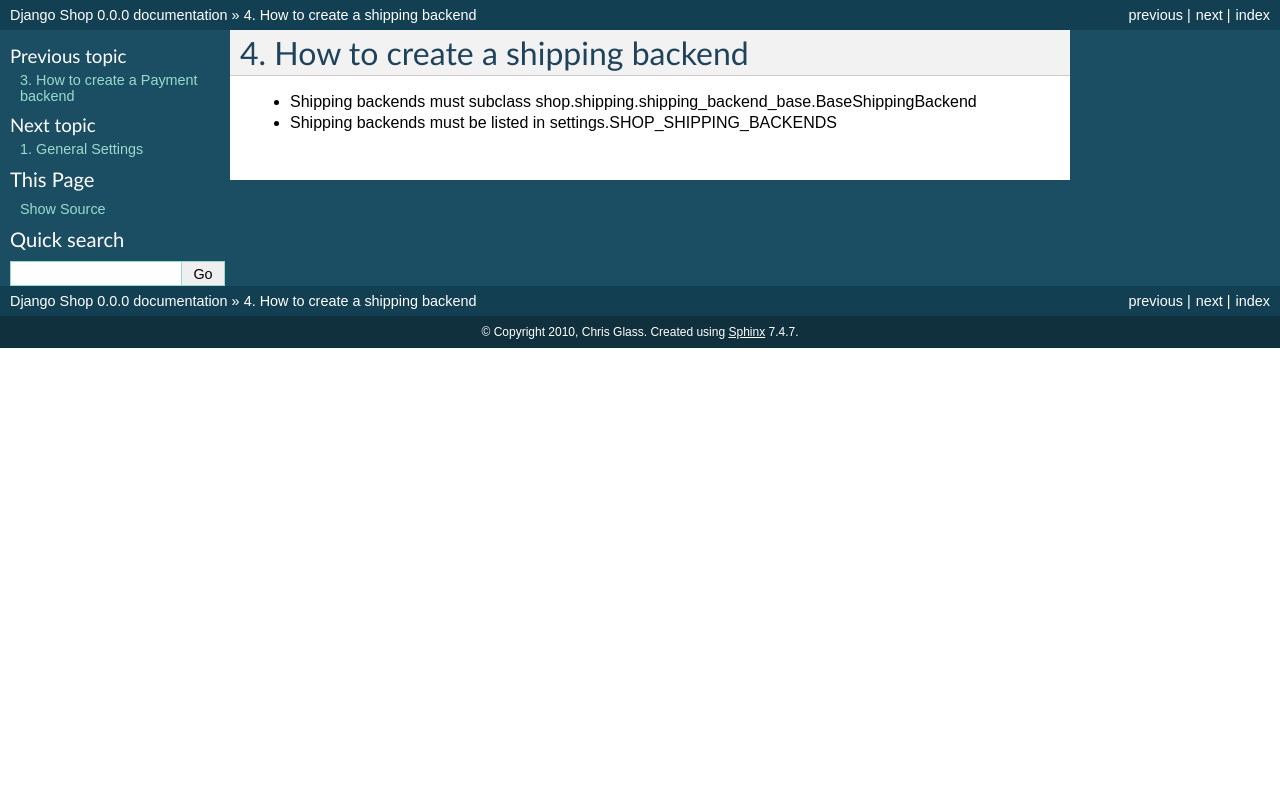
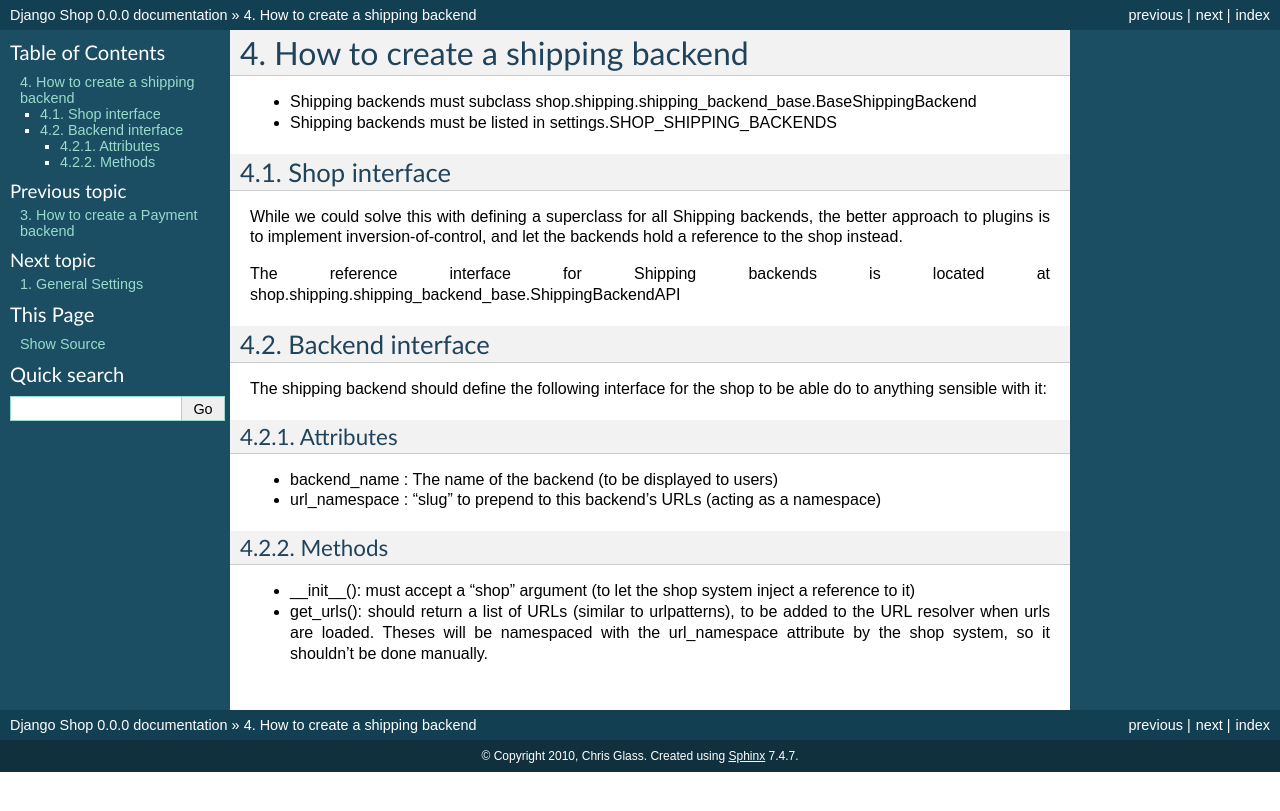
Before and after one commit to smartdevcode/django-shop, a Sphinx documentation site: the page built from docs/howto/how-to-shipping.rst, in a window 1280 px wide. Shown: the top 811 px of the page. Built offline with Sphinx 7.4.7, drawn with Linux system fonts in a browser that asks for light colours.

Commit message:
Added documentation for the inversion-of-control change

```diff
--- a/docs/howto/how-to-shipping.rst
+++ b/docs/howto/how-to-shipping.rst
@@ -4,3 +4,35 @@
 
 * Shipping backends must subclass shop.shipping.shipping_backend_base.BaseShippingBackend
 * Shipping backends must be listed in settings.SHOP_SHIPPING_BACKENDS
+
+Shop interface
+===============
+
+While we could solve this with defining a superclass for all Shipping backends,
+the better approach to plugins is to implement inversion-of-control, and let
+the backends hold a reference to the shop instead.
+
+The reference interface for Shipping backends is located at
+shop.shipping.shipping_backend_base.ShippingBackendAPI
+
+
+Backend interface
+==================
+
+The shipping backend should define the following interface for the shop to be able
+do to anything sensible with it:
+
+Attributes
+-----------
+
+* backend_name : The name of the backend (to be displayed to users)
+* url_namespace : "slug" to prepend to this backend's URLs (acting as a namespace)
+
+Methods
+--------
+
+* __init__(): must accept a "shop" argument (to let the shop system inject a
+  reference to it)
+* get_urls(): should return a list of URLs (similar to urlpatterns), to be added
+  to the URL resolver when urls are loaded. Theses will be namespaced with the
+  url_namespace attribute by the shop system, so it shouldn't be done manually.
```
Also changed, not shown: docs/howto/how-to-payment.rst (+32 -0 lines).
